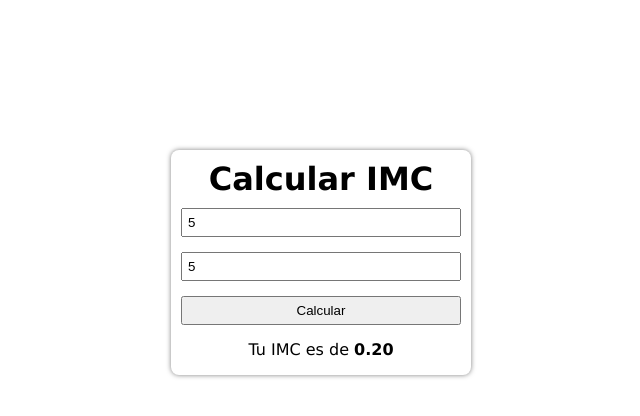
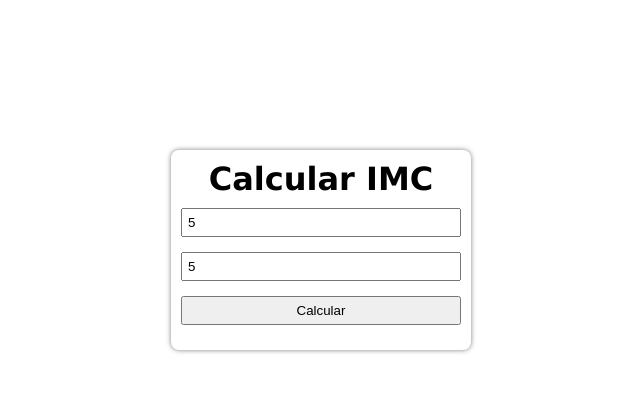
Before and after one commit to santipiloot/TP2-ProgramacionIII-2025, a plain HTML site: page Ejercicio4/index.html in a window 1280 px wide. Both pictures are taken after typing "5", "5" into the empty fields and a click on the button "Calcular". Shown: the whole page, without its empty margins (319-959 px from the left). Drawn offline with Linux system fonts and the light colour scheme.

Commit message:
Correccion del ejercicio 4

```diff
--- a/Ejercicio4/index.html
+++ b/Ejercicio4/index.html
@@ -13,7 +13,6 @@
         <input type="number" id="peso_usuario" placeholder="Ingresa tu peso en kilos">
         <input type="number" id="altura_usuario" placeholder="Ingresa tu altura en metros">
         <button id="boton_calcular">Calcular</button>
-        <p id="imc_usuario"></p>
     </div>
 </body>
 </html>
--- a/Ejercicio4/main.js
+++ b/Ejercicio4/main.js
@@ -7,5 +7,5 @@ boton.addEventListener("click",() => {
     const peso = parseFloat(document.getElementById("peso_usuario").value);
     const altura = parseFloat(document.getElementById("altura_usuario").value);
     let calculo = (peso / (altura**2)).toFixed(2);
-    IMC.innerHTML = `<p>Tu IMC es de <strong>${calculo}</strong></p>`;
+    alert(`Tu IMC es de ${calculo}`);
 })
```
